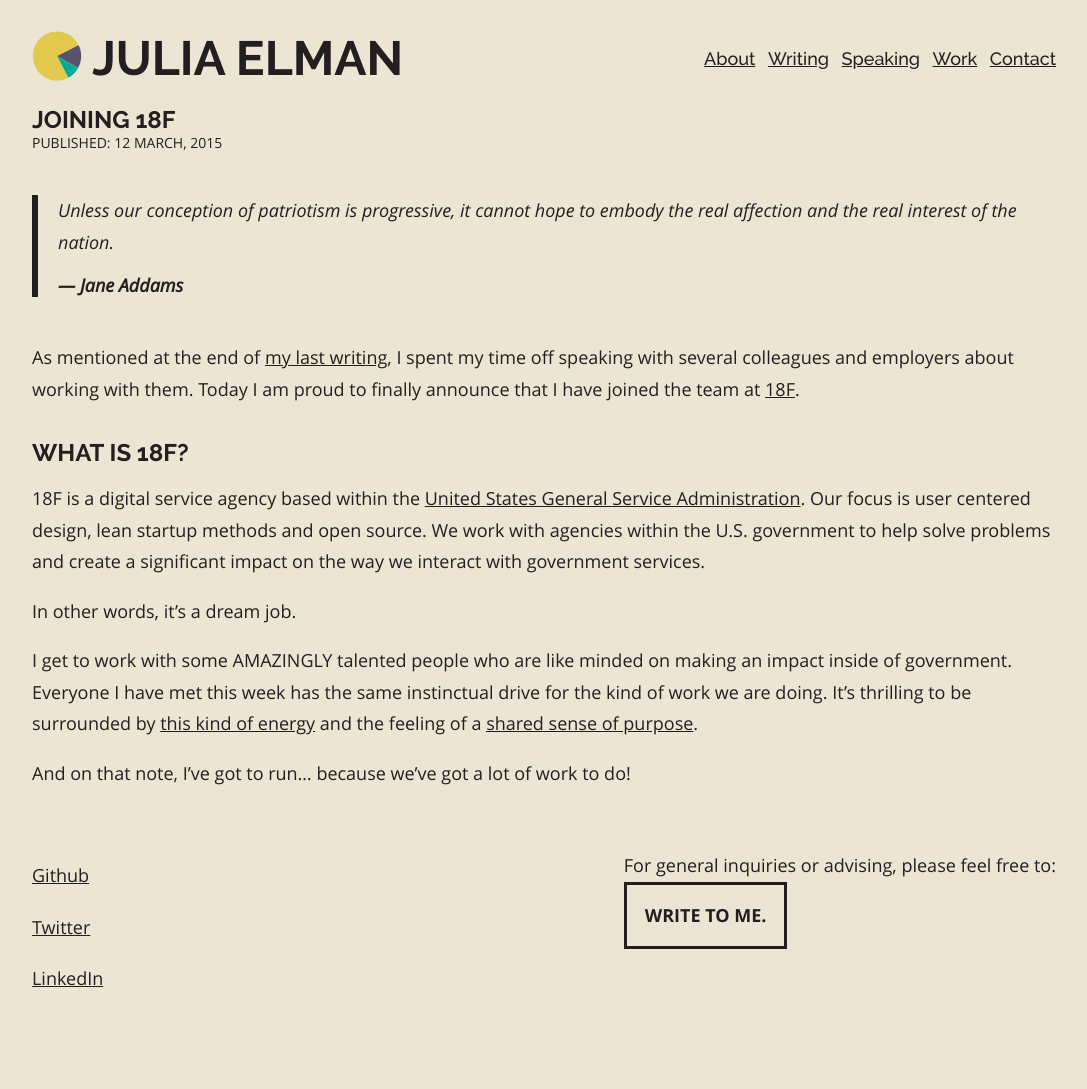
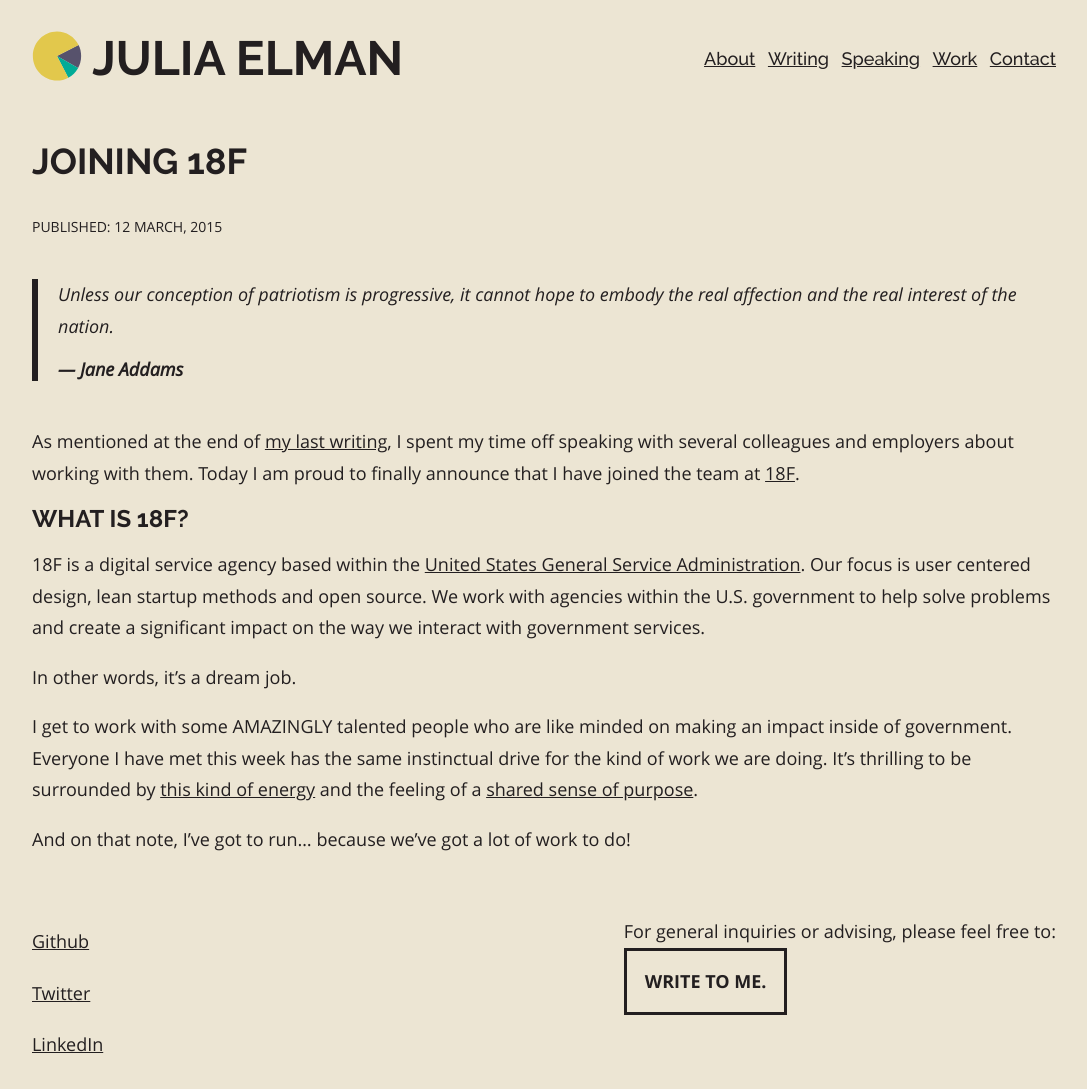
Before and after one commit to juliaelman/juliaelman.github.io, a Jekyll site: the page built from _posts/2015-03-12-joining-18F.md, in a window 1280 px wide. Shown: the whole page, without its empty margins (96-1183 px from the left). Built offline with Jekyll 4.4.1, drawn with Linux system fonts in a browser that asks for light colours; before the commit the page ends 1023 px from its top, so only the background shows below that.

Commit message:
Update post layout with h2 for main title element.

```diff
--- a/_layouts/post.html
+++ b/_layouts/post.html
@@ -3,9 +3,9 @@
 ---
 
 <div class="post">
-  <h3>
+  <h2 class="title">
     {{ page.title }}
-  </h3>
+  </h2>
   <time datetime="{{ page.date | date_to_xmlschema }} pubdate">
   PUBLISHED: {{ page.date|date:'%d %B, %Y' }}
   </time>
```
